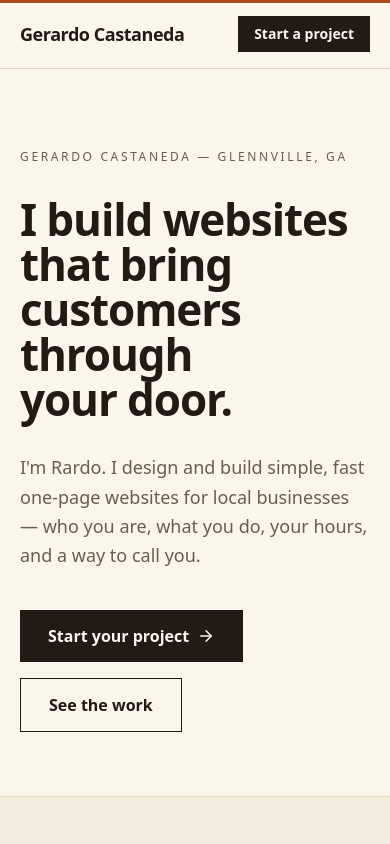
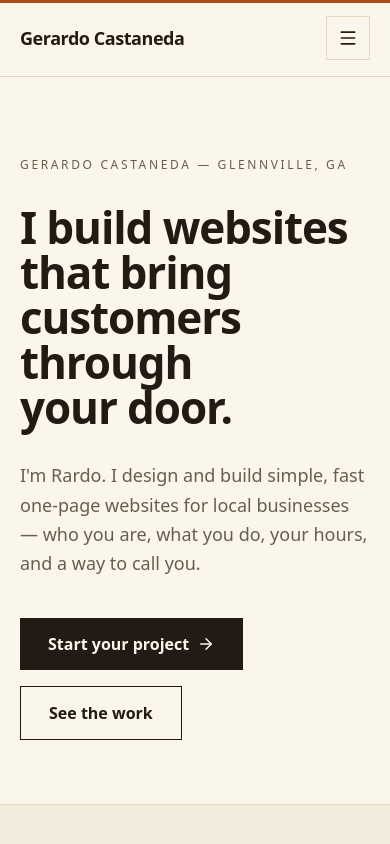
Before and after one commit to rardo711/rardo, a Next.js app: page / in a window 390 px wide. Shown: the top 844 px of the page. Built offline with nearby package versions, Linux system fonts and the light colour scheme.

Commit message:
Replace nav CTA button with hamburger menu

```diff
--- a/app/globals.css
+++ b/app/globals.css
@@ -68,4 +68,23 @@ p {
   html {
     scroll-behavior: auto;
   }
+  .menu-panel {
+    animation: none;
+  }
 }
+
+.menu-panel {
+  animation: menu-in 0.16s ease-out;
+  transform-origin: top right;
+}
+
+@keyframes menu-in {
+  from {
+    opacity: 0;
+    transform: translateY(-6px);
+  }
+  to {
+    opacity: 1;
+    transform: translateY(0);
+  }
+}
--- a/components/Nav.tsx
+++ b/components/Nav.tsx
@@ -2,16 +2,21 @@
 
 import Link from "next/link";
 import { usePathname } from "next/navigation";
+import { useEffect, useRef, useState } from "react";
+import { ArrowRight, Menu, X } from "lucide-react";
 
 const links = [
-  { href: "/#services", label: "Services" },
-  { href: "/#work", label: "Work" },
-  { href: "/#process", label: "Process" },
+  { href: "/#services", label: "What I do" },
+  { href: "/#work", label: "Selected work" },
+  { href: "/#process", label: "How it works" },
   { href: "/about", label: "About" },
 ];
 
 export default function Nav() {
   const pathname = usePathname();
+  const [open, setOpen] = useState(false);
+  const menuRef = useRef<HTMLDivElement>(null);
+  const buttonRef = useRef<HTMLButtonElement>(null);
 
   function brandClick(e: React.MouseEvent) {
     if (pathname !== "/") return;
@@ -19,6 +24,28 @@ export default function Nav() {
     const reduce = window.matchMedia("(prefers-reduced-motion: reduce)").matches;
     window.scrollTo({ top: 0, behavior: reduce ? "auto" : "smooth" });
   }
+
+  useEffect(() => {
+    if (!open) return;
+    function onKey(e: KeyboardEvent) {
+      if (e.key === "Escape") {
+        setOpen(false);
+        buttonRef.current?.focus();
+      }
+    }
+    function onClick(e: MouseEvent) {
+      if (menuRef.current && !menuRef.current.contains(e.target as Node)) {
+        setOpen(false);
+      }
+    }
+    document.addEventListener("keydown", onKey);
+    document.addEventListener("mousedown", onClick);
+    return () => {
+      document.removeEventListener("keydown", onKey);
+      document.removeEventListener("mousedown", onClick);
+    };
+  }, [open ]);
+
   return (
     <header className="sticky top-0 z-50 border-b border-line bg-paper/95 backdrop-blur">
       <div className="mx-auto flex max-w-6xl items-center justify-between px-5 py-4 sm:px-8">
@@ -29,23 +56,51 @@ export default function Nav() {
         >
           Gerardo Castaneda
         </Link>
-        <nav className="flex items-center gap-5 sm:gap-7">
+        <div ref={menuRef} className="relative">
+          <button
+            ref={buttonRef}
+            type="button"
+            onClick={() => setOpen((v) => !v)}
+            aria-expanded={open}
+            aria-label={open ? "Close menu" : "Open menu"}
+            className="inline-flex h-11 w-11 items-center justify-center border border-line text-ink transition-colors hover:border-ink"
+          >
+            {open ? <X size={20} /> : <Menu size={20} />}
+          </button>
+          {open && (
+            <nav
+              aria-label="Site menu"
+              className="menu-panel absolute right-0 top-[calc(100%+0.75rem)] w-64 border border-line bg-paper shadow-[0_16px_40px_rgba(34,26,19,0.12)]"
+            >
+              <ul className="flex flex-col py-2">
                 {links.map((l) => (
+                  <li key={l.href}>
                     <Link
-              key={l.href}
                       href={l.href}
-              className="hidden text-sm font-medium text-ink-soft transition-colors hover:text-ink sm:inline"
+                      onClick={() => setOpen(false)}
+                      className="block px-6 py-3 text-base font-medium text-ink-soft transition-colors hover:bg-wash hover:text-ink"
                     >
                       {l.label}
                     </Link>
+                  </li>
                 ))}
+              </ul>
+              <div className="border-t border-line p-4">
                 <Link
                   href="/contact"
-            className="bg-ink px-4 py-2 text-sm font-semibold text-paper transition-colors hover:bg-accent-deep"
+                  onClick={() => setOpen(false)}
+                  className="group flex items-center justify-between bg-ink px-5 py-3.5 text-base font-semibold text-paper transition-colors hover:bg-accent-deep"
                 >
-            Start a project
+                  Start your project
+                  <ArrowRight
+                    size={18}
+                    className="transition-transform group-hover:translate-x-1"
+                  />
                 </Link>
+              </div>
             </nav>
+          )}
+        </div>
       </div>
     </header>
   );
```
Lines whose indentation alone changed are shown as unchanged.
